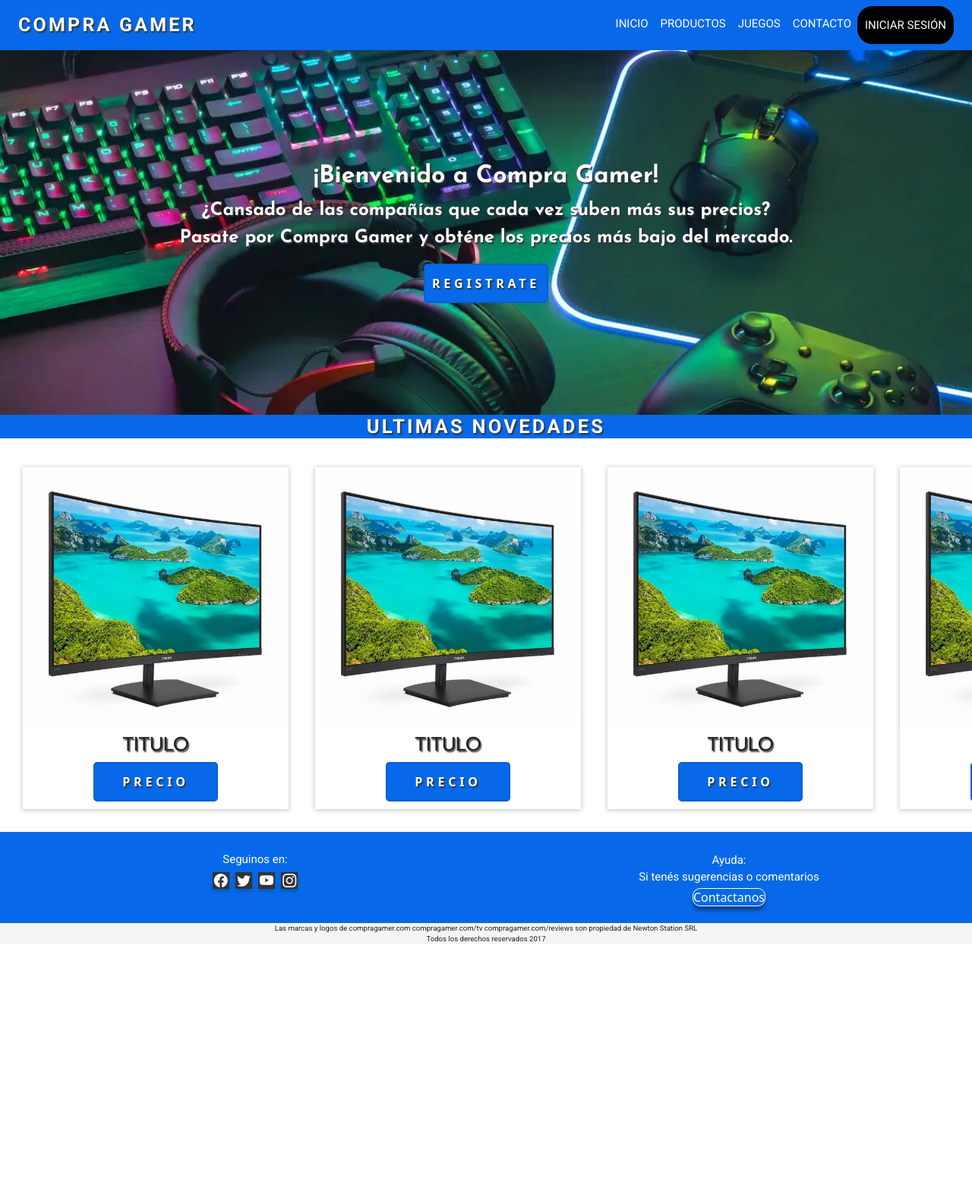
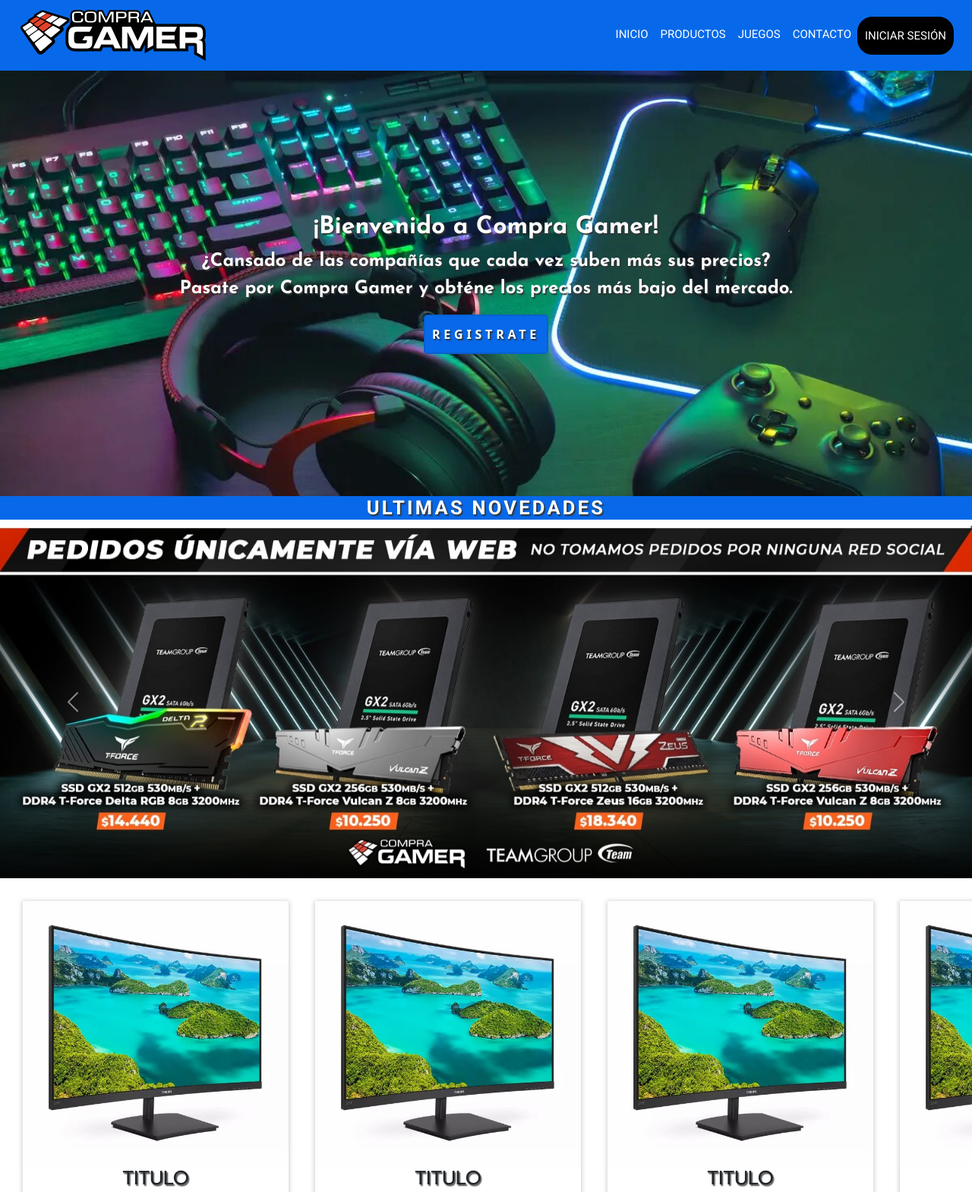
Before and after one commit to Dario-Ortega/pre-entrega-2, a plain HTML site: page index.html in a window 1280 px wide. Shown: the top 1569 px of the page at 76% size. Before the commit the page ends 1259 px from the top, so only its background shows below. Drawn offline with nearby package versions, Linux system fonts and the light colour scheme.

Commit message:
Se Agrego Carrusel

```diff
--- a/css/style.css
+++ b/css/style.css
@@ -26,15 +26,6 @@ a{
     background-color: #0769e9;
 }
 
-.header-titulo{
-    font-family: 'Roboto', sans-serif;
-    font-size: 25px;
-    text-transform: uppercase;
-    letter-spacing: .2rem;
-    font-weight: 700;
-    text-shadow: .1rem .1rem .1rem #333;
-}
-
 .nav-texto{
     text-transform: uppercase;
     font-family: 'Roboto', sans-serif;
@@ -52,7 +43,7 @@ a{
 /* Portada */
 
 .portada{
-    height: 60vh;
+    height: 70vh;
     background-image: url(../assets/img/fondos/fondo-1.jpg);
     background-position: center;
     background-size: cover;
--- a/index.html
+++ b/index.html
@@ -21,7 +21,7 @@
     <div class="container-fluid header">
         <nav class="navbar navbar-expand-md navbar-dark">
             <div class="container-fluid">
-                <a href="#" class="navbar-brand header-titulo">Compra Gamer</a>
+                <a href="#" class="navbar-brand header-titulo"><img src="./assets/img/fondos/logo-fix.png" alt=""></a>
                 <button type="button" class="navbar-toggler" data-bs-toggle="collapse" data-bs-target="#menu">
                     <span class="navbar-toggler-icon"></span>
                 </button>
@@ -64,6 +64,39 @@
 
         <section class="novedades">
             <h2 class="novedades-titulo">Ultimas Novedades</h2>
+
+            <div class="novedades-carrusel">
+                <div id="carousel" class="carousel slide" data-bs-ride="carousel">
+                    <div class="carousel-inner">
+                        <div class="carousel-item active data-bs-interval=3" data-bs-interval="10000">
+                            <img src="./assets/img/carrusel/novedades-1.jpg" class="d-block w-100" alt="...">
+                        </div>
+                        <div class="carousel-item data-bs-interval=3" data-bs-interval="2000">
+                            <img src="./assets/img/carrusel/novedades-2.jpg" class="d-block w-100" alt="...">
+                        </div>
+                        <div class="carousel-item data-bs-interval=3">
+                            <img src="./assets/img/carrusel/novedades-3.jpg" class="d-block w-100" alt="...">
+                        </div>
+                        <div class="carousel-item data-bs-interval=3">
+                            <img src="./assets/img/carrusel/novedades-4.jpg" class="d-block w-100" alt="...">
+                        </div>
+                        <div class="carousel-item data-bs-interval=3">
+                            <img src="./assets/img/carrusel/novedades-5.jpg" class="d-block w-100" alt="...">
+                        </div>
+                    </div>
+                    <button class="carousel-control-prev" type="button" data-bs-target="#carousel"
+                        data-bs-slide="prev">
+                        <span class="carousel-control-prev-icon" aria-hidden="true"></span>
+                        <span class="visually-hidden">Previous</span>
+                    </button>
+                    <button class="carousel-control-next" type="button" data-bs-target="#carousel"
+                        data-bs-slide="next">
+                        <span class="carousel-control-next-icon" aria-hidden="true"></span>
+                        <span class="visually-hidden">Next</span>
+                    </button>
+                </div>
+            </div>
+
             <div class="novedades-slider">
                 <article class="novedades-producto">
                     <img src="./assets/img/productos/monitor-27-philips-curvo-271e1sca55.jpg" alt=""
@@ -149,7 +182,8 @@
         </section>
 
         <div class="marca">
-            <p>Las marcas y logos de compragamer.com compragamer.com/tv compragamer.com/reviews son propiedad de Newton Station SRL <br>
+            <p>Las marcas y logos de compragamer.com compragamer.com/tv compragamer.com/reviews son propiedad de Newton
+                Station SRL <br>
                 Todos los derechos reservados 2017 </p>
         </div>
     </footer>
```
Also changed, not shown: assets/img/carrusel/novedades-1.jpg (added), assets/img/carrusel/novedades-2.jpg (added), assets/img/carrusel/novedades-3.jpg (added), assets/img/carrusel/novedades-4.jpg (added), assets/img/carrusel/novedades-5.jpg (added), assets/img/carrusel/producto-1.jpg (added), assets/img/carrusel/producto-2.jpg (added), assets/img/carrusel/producto-3.jpg (added), assets/img/carrusel/producto-4.jpg (added), assets/img/carrusel/producto-5.jpg (added), assets/img/fondos/logo-fix.png (added). Lines whose indentation alone changed are shown as unchanged.
